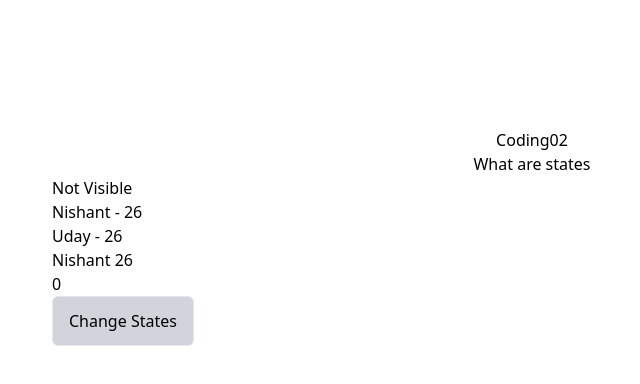
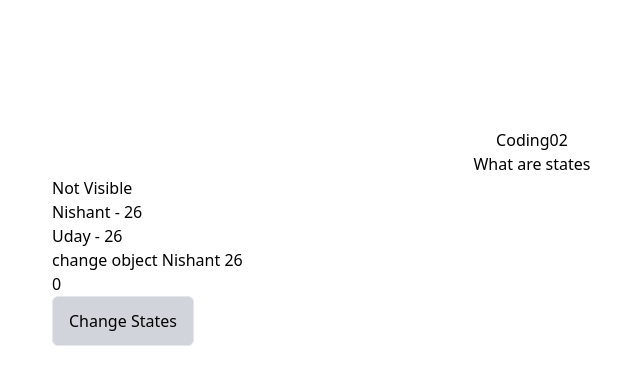
Before and after one commit to thethmuenaing/react-interview-questions, a React (Create React App) app: page / in a window 1280 px wide. Shown: the top 384 px of the page, without its empty margins (108-748 px from the left). Built offline with nearby package versions, Linux system fonts and the light colour scheme.

Commit message:
change object

```diff
--- a/src/comments/Coding02.js
+++ b/src/comments/Coding02.js
@@ -24,7 +24,10 @@ const Coding02 = () => {
 		setIsVisible(!isVisible);
 		setName("Nishant");
 		setArray([...array, { name: "Thet", age: 21 }]);
-		setObject("");
+		setObject({
+			name: "Naing",
+			age: 21,
+		});
 	};
 	return (
 		<div>
@@ -42,9 +45,11 @@ const Coding02 = () => {
 					</div>
 				))}
 			</h1>
-			<h1>
-				{object.name} {object.age}
-			</h1>
+			{object && (
+				<h1>
+					change object {object.name} {object.age}
+				</h1>
+			)}
 
 			<h1>{count}</h1>
 			<button
```
